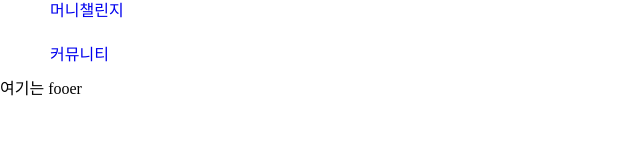
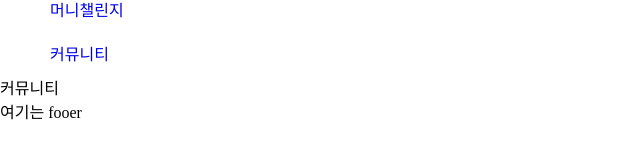
Before and after one commit to heohzit/moniet_web, a React (Create React App) app in the folder moniet_web_front/: page /community in a window 1280 px wide. Shown: the part 223-382 px from the top of the page, without its empty margins (0-640 px from the left). Built offline with nearby package versions, Linux system fonts and the light colour scheme; a web font is replaced by a local one.

Commit message:
App Route에 community 추가

```diff
--- a/moniet_web_front/src/App.js
+++ b/moniet_web_front/src/App.js
@@ -5,6 +5,7 @@ import Main from "./component/common/Main";
 import Dashboard from "./component/dashboard/Dashboard";
 import Challenge from "./component/challenge/Challenge";
 import Cashbook from "./component/cashbook/Cashbook";
+import CommunityMain from "./component/community/CommunityMain";
 import Join from "./component/member/Join";
 import Login from "./component/member/Login";
 
@@ -19,8 +20,9 @@ function App() {
           <Route path="/dashboard" element={<Dashboard></Dashboard>}></Route>
           <Route path="/challenge" element={<Challenge></Challenge>}></Route>
           <Route path="/cashbook/*" element={<Cashbook />} />
-          <Route path="/join" element={<Join/>}/>
-          <Route path="/login" element={<Login/>}/>
+          <Route path="/community" element={<CommunityMain />} />
+          <Route path="/join" element={<Join />} />
+          <Route path="/login" element={<Login />} />
         </Routes>
       </div>
       <Footer></Footer>
--- a/moniet_web_front/src/component/common/Header.js
+++ b/moniet_web_front/src/component/common/Header.js
@@ -6,7 +6,7 @@ const Header = () => {
       <div className="header-title">
         <Link to="/">머니어터</Link>
       </div>
-      <HeaderLink/>
+      <HeaderLink />
       <NaviSide></NaviSide>
     </header>
   );
@@ -28,19 +28,19 @@ const NaviSide = () => {
           <Link to="challenge">머니챌린지</Link>
         </li>
         <li>
-          <Link to="#">커뮤니티</Link>
+          <Link to="/community">커뮤니티</Link>
         </li>
       </ul>
     </div>
   );
 };
 
-const HeaderLink = ()=> {
+const HeaderLink = () => {
   return (
     <div className="header-link">
       <Link to="/join">회원가입(임시)</Link>
       <Link to="/login">로그인</Link>
     </div>
-  )
-}
+  );
+};
 export default Header;
```
